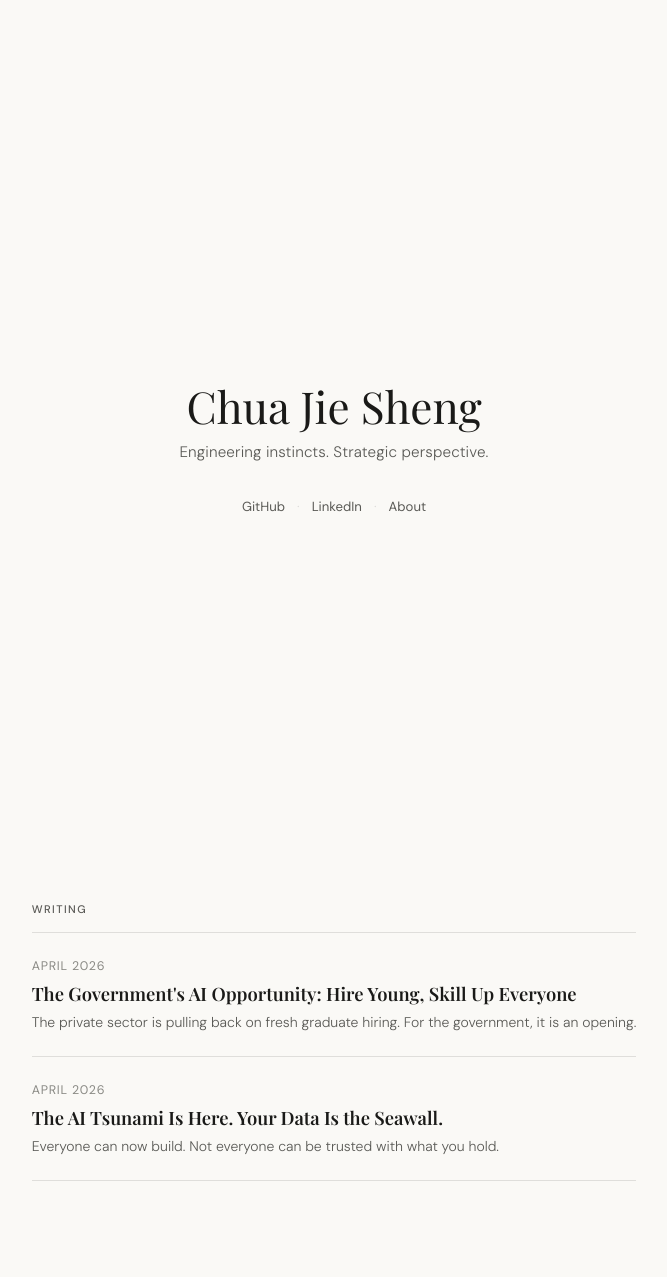
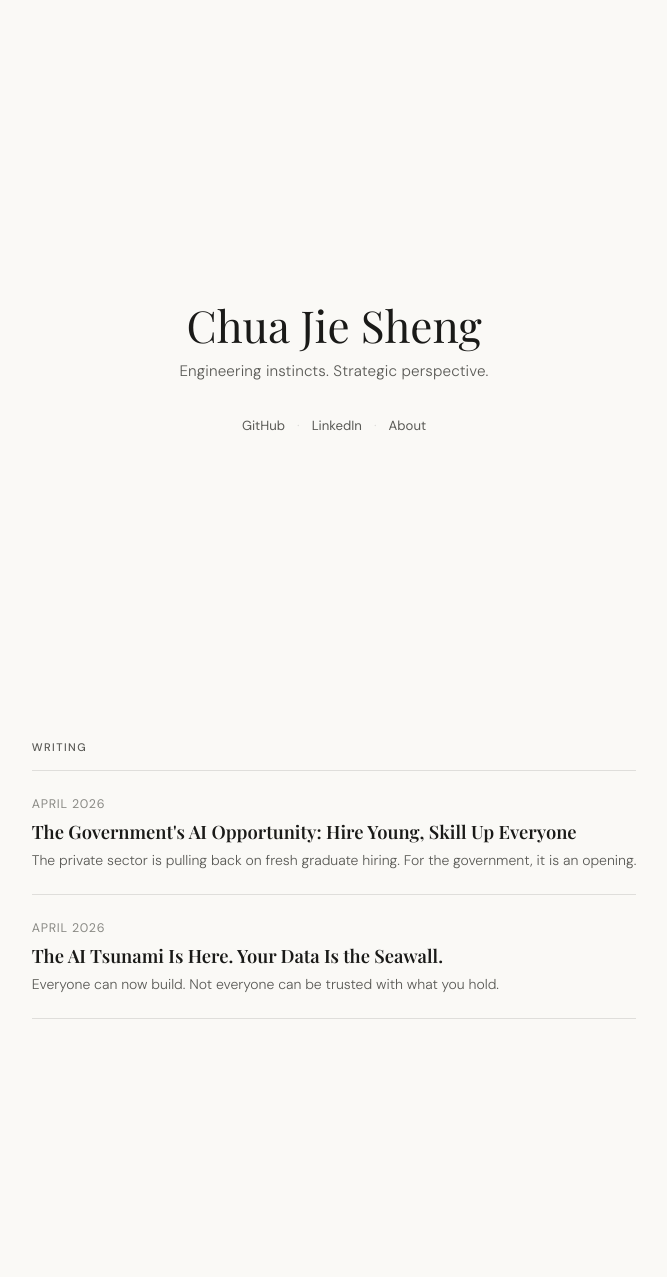
Before and after one commit to chuajiesheng/chuajiesheng.github.io, a Jekyll site: the page built from index.html, in a window 1280 px wide. Shown: the whole page, without its empty margins (306-973 px from the left). Built offline with Jekyll 4.4.1, drawn with Linux system fonts in a browser that asks for light colours; some web fonts are replaced; after the commit the page ends 1115 px from its top, so only the background shows below that.

Commit message:
update: reduce viewport

```diff
--- a/css/main.scss
+++ b/css/main.scss
@@ -56,7 +56,7 @@ body.is-landing {
 }
 
 .landing-hero {
-  min-height: 100vh;
+  min-height: 82vh;
   display: flex;
   align-items: center;
   justify-content: center;
```
